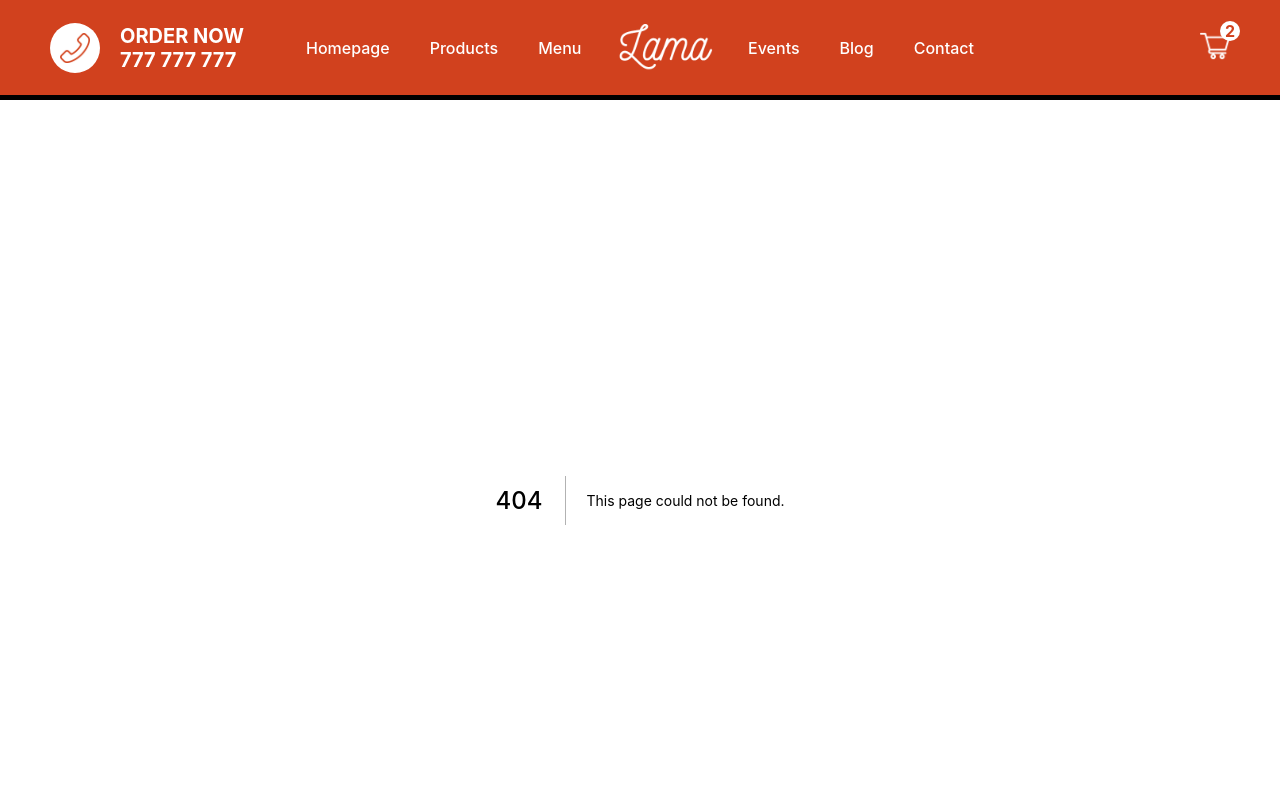
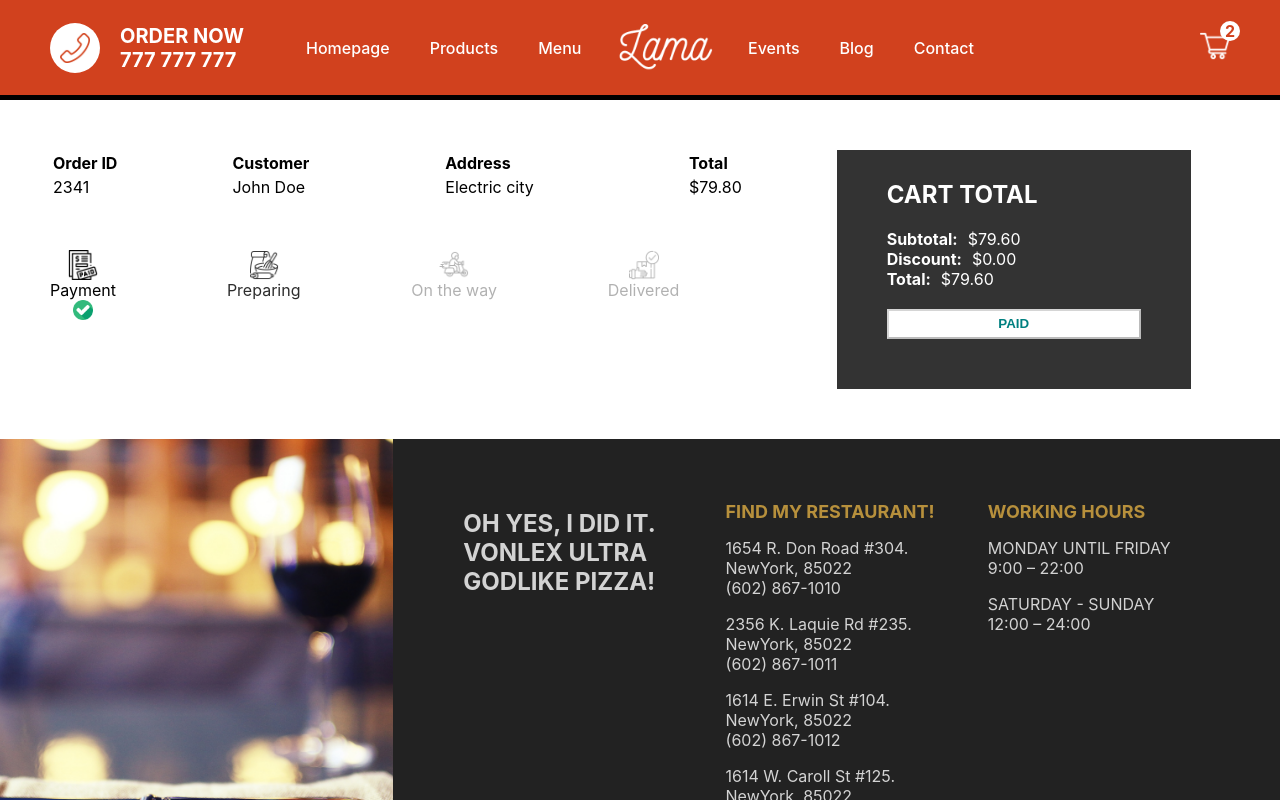
Before and after one commit to ViktorVonlex/food-app, a Next.js app: page /orders/1 in a window 1280 px wide. Before the commit this address had no page. Shown: the top 800 px of the page. Built offline with nearby package versions, Linux system fonts and the light colour scheme.

Commit message:
OrderPage
Static page for displaying orders.

```diff
--- /dev/null
+++ b/pages/orders/[id].jsx
@@ -0,0 +1,98 @@
+import React from 'react'
+import Image from 'next/image'
+import styles from '../../styles/Order.module.css'
+
+const Order = () => {
+
+    const status = 0;
+
+    const statusClass = (index) => {
+        if (index - status < 1) return styles.done;
+        if (index - status === 1) return styles.inProgress;
+        if (index - status > 1) return styles.undone;
+    };
+
+    return (
+        <div className={styles.container}>
+            <div className={styles.left}>
+                <div className={styles.row}>
+                    <table className={styles.table}>
+                        <thead>
+                            <tr className={styles.trTitle}>
+                                <th>Order ID</th>
+                                <th>Customer</th>
+                                <th>Address</th>
+                                <th>Total</th>
+                            </tr>
+                        </thead>
+                        <tbody>
+                            <tr className={styles.tr}>
+                                <td>
+                                    <span className={styles.id}>2341</span>
+                                </td>
+                                <td>
+                                    <span className={styles.name}>
+                                        John Doe
+                                    </span>
+                                </td>
+                                <td>
+                                    <span className={styles.address}>Electric city</span>
+                                </td>
+                                <td>
+                                    <span className={styles.total}>$79.80</span>
+                                </td>
+                            </tr>
+                        </tbody>
+                    </table>
+                </div>
+                <div className={styles.row}>
+                    <div className={statusClass(0)}>
+                        <Image src="/img/paid.png" alt="" width={30} height={30} />
+                        <span>Payment</span>
+                        <div className={styles.checkedIcon}>
+                            <Image className={styles.checkedIcon} src="/img/checked.png" alt="" width={20} height={20} />
+                        </div>
+                    </div>
+                    <div className={statusClass(1)}>
+                        <Image src="/img/bake.png" alt="" width={30} height={30} />
+                        <span>Preparing</span>
+                        <div className={styles.checkedIcon}>
+                            <Image className={styles.checkedIcon} src="/img/checked.png" alt="" width={20} height={20} />
+                        </div>
+                    </div>
+                    <div className={statusClass(2)}>
+                        <Image src="/img/bike.png" alt="" width={30} height={30} />
+                        <span>On the way</span>
+                        <div className={styles.checkedIcon}>
+                            <Image className={styles.checkedIcon} src="/img/checked.png" alt="" width={20} height={20} />
+                        </div>
+                    </div>
+                    <div className={statusClass(3)}>
+                        <Image src="/img/delivered.png" alt="" width={30} height={30} />
+                        <span>Delivered</span>
+                        <div className={styles.checkedIcon}>
+                            <Image className={styles.checkedIcon} src="/img/checked.png" alt="" width={20} height={20} />
+                        </div>
+                    </div>
+                </div>
+            </div>
+            <div className={styles.right}>
+                <div className={styles.wrapper}>
+                    <h2 className={styles.title}>CART TOTAL</h2>
+                    <div className={styles.totalText}>
+                        <b className={styles.totalTextTitle}>Subtotal:</b>$79.60
+                    </div>
+                    <div className={styles.totalText}>
+                        <b className={styles.totalTextTitle}>Discount:</b>$0.00
+                    </div>
+                    <div className={styles.totalText}>
+                        <b className={styles.totalTextTitle}>Total:</b>$79.60
+                    </div>
+                    <button disabled className={styles.button}>PAID</button>
+                </div>
+            </div>
+        </div>
+    )
+}
+
+export default Order
--- /dev/null
+++ b/styles/Order.module.css
@@ -0,0 +1,83 @@
+.container {
+    padding: 50px;
+    display: flex;
+}
+
+.left {
+    flex: 2;
+}
+
+.table {
+    width: 100%;
+    text-align: left;
+    margin-bottom: 50px;
+}
+
+.right {
+    flex: 1;
+}
+
+.wrapper {
+    width: 90%;
+    max-height: 300px;
+    background-color: #333;
+    padding: 10px 50px 50px 50px;
+    display: flex;
+    flex-direction: column;
+    justify-content: space-between;
+    color: white;
+}
+
+.row:last-child {
+    width: 80%;
+    display: flex;
+    justify-content: space-between;
+}
+
+.done {
+    display: flex;
+    flex-direction: column;
+    align-items: center;
+}
+
+.inProgress {
+    display: flex;
+    flex-direction: column;
+    align-items: center;
+    animation: inProgress 1s ease infinite alternate;
+}
+
+@keyframes inProgress {
+    from {
+        opacity: 0;
+    }
+
+    to {
+        opacity: 1;
+    }
+}
+
+.undone {
+    display: flex;
+    flex-direction: column;
+    align-items: center;
+    opacity: 0.3;
+}
+
+.undone .checkedIcon,
+.inProgress .checkedIcon {
+    display: none;
+}
+
+.totalTextTitle {
+    margin-right: 10px;
+}
+
+.button {
+    background-color: white;
+    height: 30px;
+    color: teal;
+    font-weight: bold;
+    margin-top: 20px;
+    cursor: not-allowed;
+}
```
